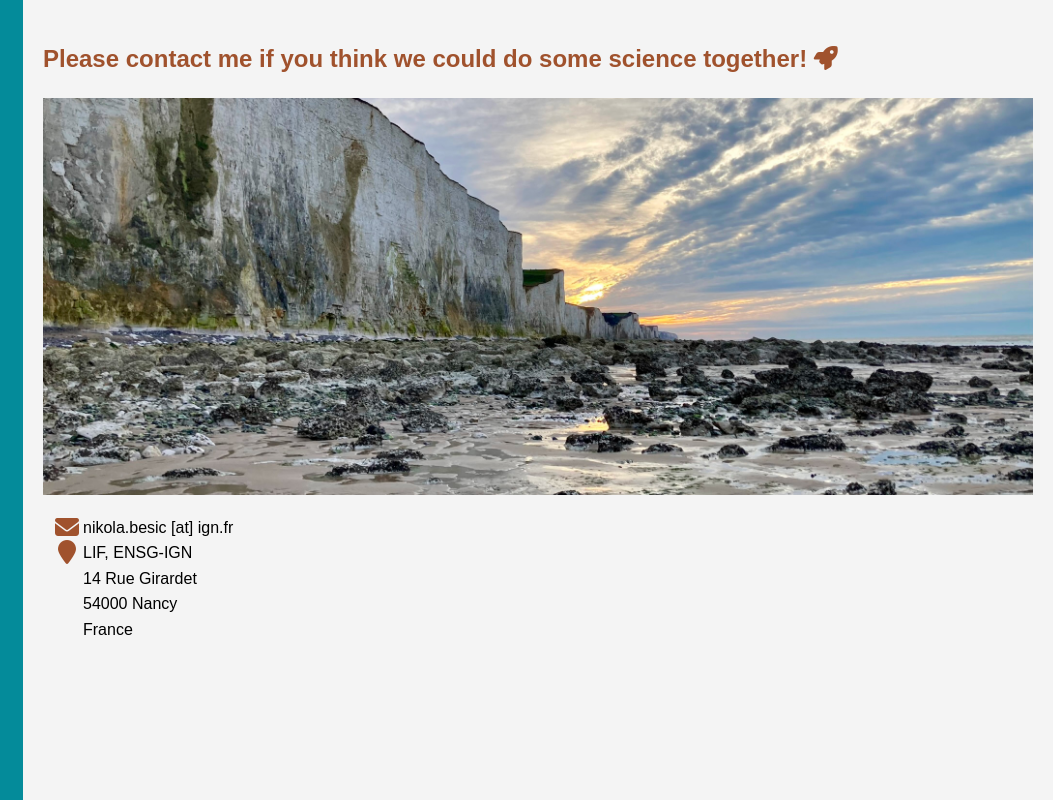
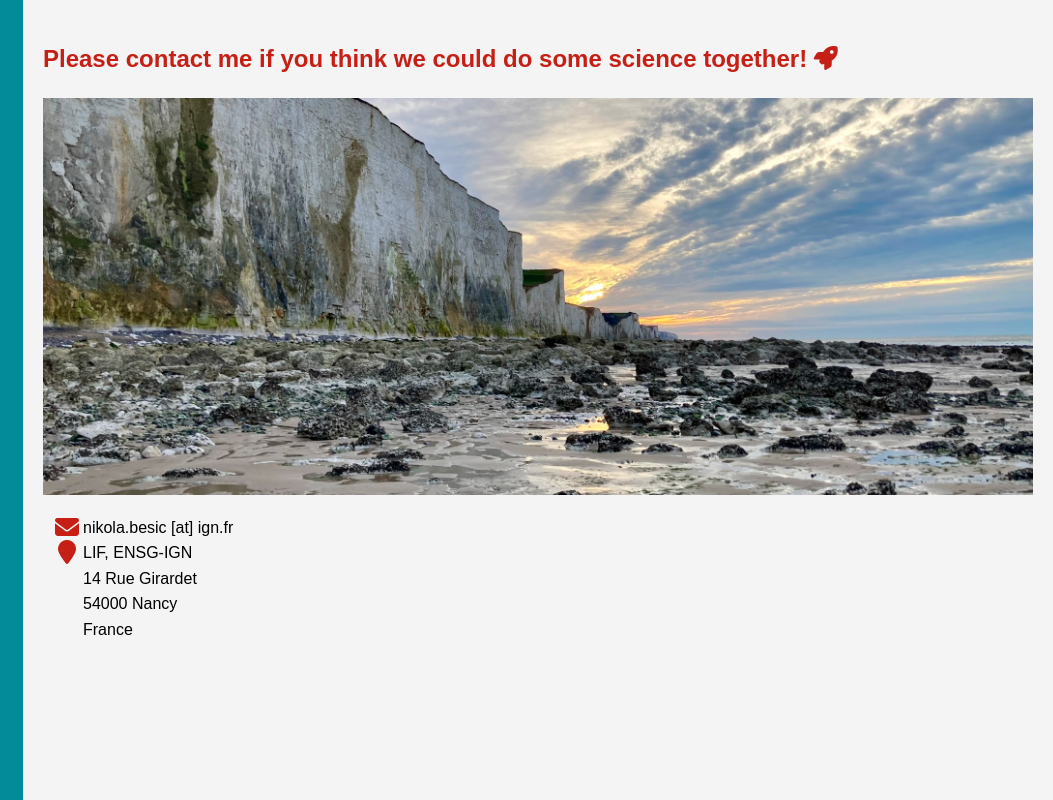
Before and after one commit to nbesic/nbesic.github.io, a plain HTML site: page contact.html in a window 1280 px wide. Shown: the full height of the page, 227-1280 px from the left. Drawn offline with Linux system fonts and the light colour scheme.

Commit message:
Update contact.html

```diff
--- a/contact.html
+++ b/contact.html
@@ -102,13 +102,13 @@
     </div>
     <div class="content">
         <div class="contact">
-            <h2 style="color:#A0522D";> Please contact me if you think we could do some science together! <i class="fa fa-rocket" style="font-size:24px"></i></h2>
+            <h2 style="color:#C61F15";> Please contact me if you think we could do some science together! <i class="fa fa-rocket" style="font-size:24px"></i></h2>
         </div>
         <img src="IMG_8438.JPEG" alt="16:9 Picture">
         <div class="contact">
             <ul class="fa-ul">
-                <li><span class="fa-li"><i class="fa fa-envelope" style="font-size:24px; color:#A0522D"></i></span> nikola.besic [at] ign.fr</li>
-                <li><span class="fa-li"><i class="fa fa-map-marker" style="font-size:24px; color:#A0522D"></i></span> LIF, ENSG-IGN</br>
+                <li><span class="fa-li"><i class="fa fa-envelope" style="font-size:24px; color:#C61F15"></i></span> nikola.besic [at] ign.fr</li>
+                <li><span class="fa-li"><i class="fa fa-map-marker" style="font-size:24px; color:#C61F15"></i></span> LIF, ENSG-IGN</br>
                 14 Rue Girardet</br>
                 54000 Nancy</br>
                 France</li>
```
